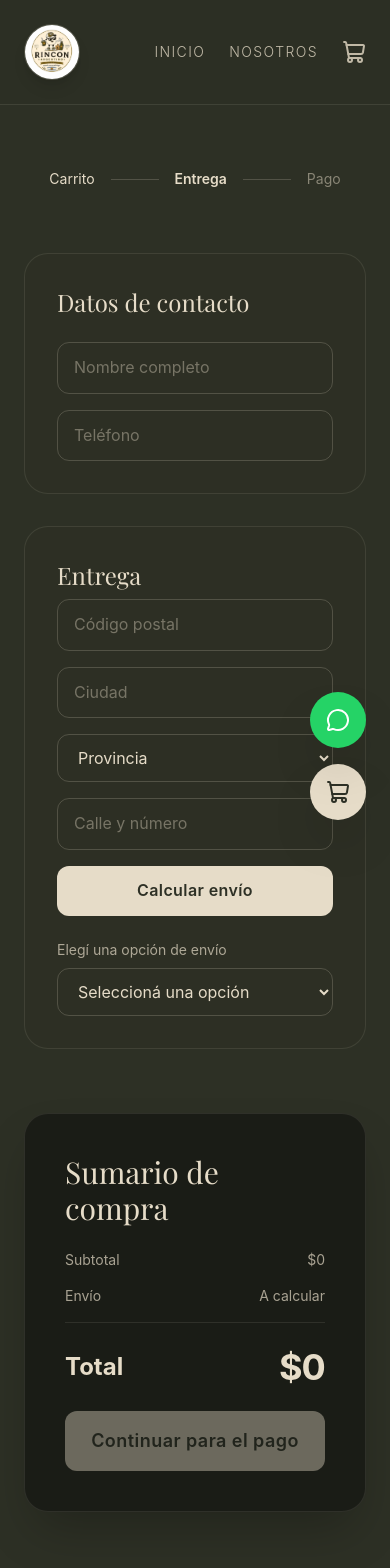
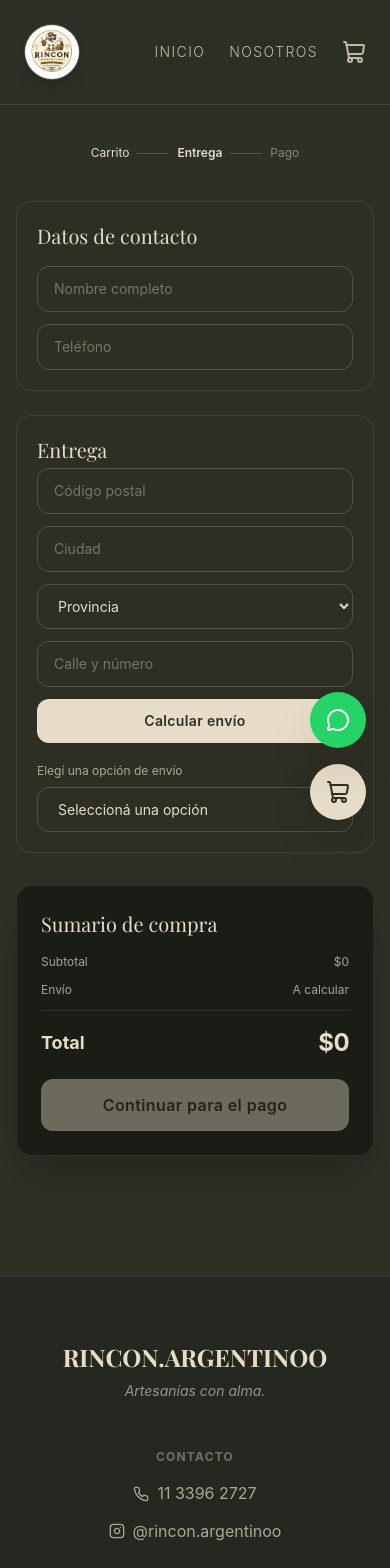
Before and after one commit to Daaneri/rincon.argentino, a React (Vite) app: page /checkout/entrega in a window 390 px wide. Shown: the top 1568 px of the page. Built offline with nearby package versions, Linux system fonts and the light colour scheme.

Commit message:
version definitiva checkout: total correcto, pickup, responsive

```diff
--- a/src/components/CheckoutEntrega.jsx
+++ b/src/components/CheckoutEntrega.jsx
@@ -158,26 +158,26 @@ export default function CheckoutEntrega() {
   const selectValue = selectedRate?.pickup ? "pickup" : (selectedRate ? rates.indexOf(selectedRate) : "");
 
   const inputClass =
-    "w-full bg-transparent border border-[#E6DCC8]/20 rounded-xl px-4 py-3 text-[#E6DCC8] placeholder:text-[#E6DCC8]/40 focus:outline-none focus:border-[#E6DCC8]/60 transition-colors";
+    "w-full bg-transparent border border-[#E6DCC8]/20 rounded-xl px-4 py-3 text-[#E6DCC8] placeholder:text-[#E6DCC8]/40 focus:outline-none focus:border-[#E6DCC8]/60 transition-colors text-sm sm:text-base";
 
   return (
-    <div className="w-full max-w-6xl mx-auto py-16 px-6">
+    <div className="w-full max-w-6xl mx-auto py-10 sm:py-16 px-4 sm:px-6">
       {/* Indicador de pasos */}
-      <div className="flex items-center justify-center gap-4 mb-16 text-sm text-[#E6DCC8]/50">
+      <div className="flex items-center justify-center gap-2 sm:gap-4 mb-10 sm:mb-16 text-xs sm:text-sm text-[#E6DCC8]/50">
         <span className="text-[#E6DCC8]">Carrito</span>
-        <div className="h-px w-12 bg-[#E6DCC8]/20" />
+        <div className="h-px w-8 sm:w-12 bg-[#E6DCC8]/20" />
         <span className="text-[#E6DCC8] font-semibold">Entrega</span>
-        <div className="h-px w-12 bg-[#E6DCC8]/20" />
+        <div className="h-px w-8 sm:w-12 bg-[#E6DCC8]/20" />
         <span>Pago</span>
       </div>
 
-      <div className="grid grid-cols-1 lg:grid-cols-12 gap-16 items-start">
+      <div className="grid grid-cols-1 lg:grid-cols-12 gap-8 lg:gap-16 items-start">
 
-        {/* Columna izquierda: formulario ancho */}
-        <div className="lg:col-span-7 space-y-8">
-          <div className="bg-[#2D3025]/40 rounded-3xl border border-[#E6DCC8]/10 p-8">
-            <h2 className="text-2xl font-serif text-[#E6DCC8] mb-6">Datos de contacto</h2>
-            <div className="grid grid-cols-1 sm:grid-cols-2 gap-4">
+        {/* Columna izquierda: formulario */}
+        <div className="lg:col-span-7 space-y-6 sm:space-y-8">
+          <div className="bg-[#2D3025]/40 rounded-2xl sm:rounded-3xl border border-[#E6DCC8]/10 p-5 sm:p-8">
+            <h2 className="text-xl sm:text-2xl font-serif text-[#E6DCC8] mb-4 sm:mb-6">Datos de contacto</h2>
+            <div className="grid grid-cols-1 sm:grid-cols-2 gap-3 sm:gap-4">
               <input
                 className={inputClass}
                 placeholder="Nombre completo"
@@ -193,10 +193,10 @@ export default function CheckoutEntrega() {
             </div>
           </div>
 
-          <div className="bg-[#2D3025]/40 rounded-3xl border border-[#E6DCC8]/10 p-8 space-y-4">
-            <h2 className="text-2xl font-serif text-[#E6DCC8] mb-2">Entrega</h2>
+          <div className="bg-[#2D3025]/40 rounded-2xl sm:rounded-3xl border border-[#E6DCC8]/10 p-5 sm:p-8 space-y-3 sm:space-y-4">
+            <h2 className="text-xl sm:text-2xl font-serif text-[#E6DCC8] mb-1 sm:mb-2">Entrega</h2>
 
-            <div className="grid grid-cols-1 sm:grid-cols-3 gap-4">
+            <div className="grid grid-cols-1 sm:grid-cols-3 gap-3 sm:gap-4">
               <input
                 className={inputClass}
                 placeholder="Código postal"
@@ -235,20 +235,20 @@ export default function CheckoutEntrega() {
             <button
               onClick={cotizarEnvio}
               disabled={loadingQuote}
-              className="w-full sm:w-auto bg-[#E6DCC8] hover:bg-white disabled:opacity-50 disabled:cursor-not-allowed text-[#2D3025] font-semibold tracking-wide rounded-xl px-8 py-3 transition-colors"
+              className="w-full sm:w-auto bg-[#E6DCC8] hover:bg-white disabled:opacity-50 disabled:cursor-not-allowed text-[#2D3025] font-semibold tracking-wide rounded-xl px-6 sm:px-8 py-3 transition-colors text-sm sm:text-base"
             >
               {loadingQuote ? "Cotizando..." : "Calcular envío"}
             </button>
 
             {quoteError && (
-              <p className="text-sm text-[#e08a6b] border border-[#e08a6b]/30 bg-[#e08a6b]/10 rounded-xl px-4 py-3">
+              <p className="text-xs sm:text-sm text-[#e08a6b] border border-[#e08a6b]/30 bg-[#e08a6b]/10 rounded-xl px-3 sm:px-4 py-2 sm:py-3">
                 {quoteError}
               </p>
             )}
 
             {(rates.length > 0 || !quoteError) && (
               <div className="pt-2">
-                <label className="block text-sm text-[#E6DCC8]/70 mb-2">Elegí una opción de envío</label>
+                <label className="block text-xs sm:text-sm text-[#E6DCC8]/70 mb-2">Elegí una opción de envío</label>
                 <select
                   className={inputClass}
                   value={selectValue}
@@ -266,8 +266,8 @@ export default function CheckoutEntrega() {
             )}
 
             {selectedRate?.branches?.length > 0 && (
-              <div className="bg-[#2D3025]/60 rounded-xl p-4 space-y-2 border border-[#E6DCC8]/10">
-                <p className="text-sm text-[#E6DCC8]/70 font-medium">Sucursales disponibles para retiro:</p>
+              <div className="bg-[#2D3025]/60 rounded-xl p-3 sm:p-4 space-y-2 border border-[#E6DCC8]/10">
+                <p className="text-xs sm:text-sm text-[#E6DCC8]/70 font-medium">Sucursales disponibles para retiro:</p>
                 {selectedRate.branches.slice(0, 5).map((branch) => (
                   <p key={branch.branch_id} className="text-xs text-[#E6DCC8]/60">
                     <span className="text-[#E6DCC8]">{branch.reference}</span> — {branch.address.street} {branch.address.number}, {branch.address.city} ({branch.address.postalCode})
@@ -278,27 +278,27 @@ export default function CheckoutEntrega() {
           </div>
         </div>
 
-        {/* Columna derecha: resumen sticky */}
-        <div className="lg:col-span-5 bg-[#1A1C16] p-10 rounded-3xl border border-[#E6DCC8]/10 sticky top-28 shadow-2xl space-y-4">
-          <h2 className="text-3xl font-serif text-[#E6DCC8] mb-6">Sumario de compra</h2>
+        {/* Columna derecha: resumen */}
+        <div className="lg:col-span-5 bg-[#1A1C16] p-6 sm:p-10 rounded-2xl sm:rounded-3xl border border-[#E6DCC8]/10 lg:sticky lg:top-28 shadow-2xl space-y-3 sm:space-y-4">
+          <h2 className="text-xl sm:text-3xl font-serif text-[#E6DCC8] mb-4 sm:mb-6">Sumario de compra</h2>
 
-          <div className="flex justify-between text-sm text-[#E6DCC8]/70">
+          <div className="flex justify-between text-xs sm:text-sm text-[#E6DCC8]/70">
             <span>Subtotal</span>
             <span>${totalProductos.toLocaleString("es-AR")}</span>
           </div>
-          <div className="flex justify-between text-sm text-[#E6DCC8]/70">
+          <div className="flex justify-between text-xs sm:text-sm text-[#E6DCC8]/70">
             <span>Envío</span>
             <span>{selectedRate ? (selectedRate.totalPrice > 0 ? `$${selectedRate.totalPrice.toLocaleString("es-AR")}` : "Sin costo") : "A calcular"}</span>
           </div>
-          <div className="flex justify-between items-center text-2xl font-bold text-[#E6DCC8] border-t border-[#E6DCC8]/10 pt-6">
+          <div className="flex justify-between items-center text-lg sm:text-2xl font-bold text-[#E6DCC8] border-t border-[#E6DCC8]/10 pt-4 sm:pt-6">
             <span>Total</span>
-            <span className="text-4xl tracking-tight">${totalConEnvio.toLocaleString("es-AR")}</span>
+            <span className="text-2xl sm:text-4xl tracking-tight">${totalConEnvio.toLocaleString("es-AR")}</span>
           </div>
 
           <button
             onClick={irAPagar}
             disabled={!selectedRate || loadingPayment}
-            className="w-full bg-[#E6DCC8] hover:bg-white disabled:opacity-40 disabled:cursor-not-allowed text-[#2D3025] font-semibold tracking-wide rounded-xl px-6 py-4 transition-colors text-lg mt-2"
+            className="w-full bg-[#E6DCC8] hover:bg-white disabled:opacity-40 disabled:cursor-not-allowed text-[#2D3025] font-semibold tracking-wide rounded-xl px-6 py-3.5 sm:py-4 transition-colors text-base sm:text-lg mt-2"
           >
             {loadingPayment ? "Redirigiendo..." : "Continuar para el pago"}
           </button>
--- a/src/pages/AdminDashboard.jsx
+++ b/src/pages/AdminDashboard.jsx
@@ -15,6 +15,16 @@ export default function AdminDashboard() {
   const [editId, setEditId] = useState(null);
   const [editData, setEditData] = useState({ name: '', price: '', stock: 0 });
   const navigate = useNavigate();
+
+  useEffect(() => {
+    async function checkSession() {
+      const { data } = await supabase.auth.getSession();
+      if (!data.session) {
+        navigate('/login');
+      }
+    }
+    checkSession();
+  }, []);
 
   useEffect(() => { fetchData(); }, []);
 
```
Also changed, not shown: src/components/CartPage.jsx (+22 -20 lines).
